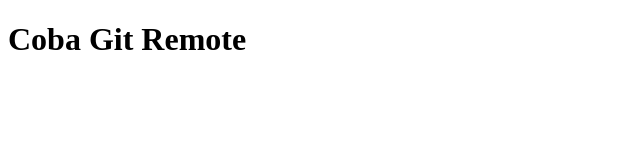
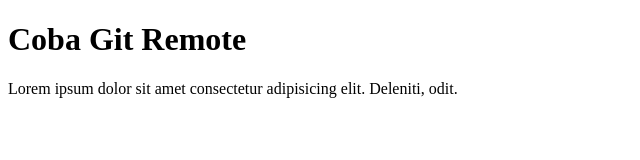
Before and after one commit to ababiliqbal/iqbal-git-test, a plain HTML site: page index.html in a window 1280 px wide. Shown: the whole page, without its empty margins (0-640 px from the left). Drawn offline with Linux system fonts and the light colour scheme.

Commit message:
Menambahkan paragraf

```diff
--- a/index.html
+++ b/index.html
@@ -11,6 +11,8 @@
 
     <h1>Coba Git Remote</h1>
 
+    <p>Lorem ipsum dolor sit amet consectetur adipisicing elit. Deleniti, odit.</p>
+
 </body>
 
 </html>
```
